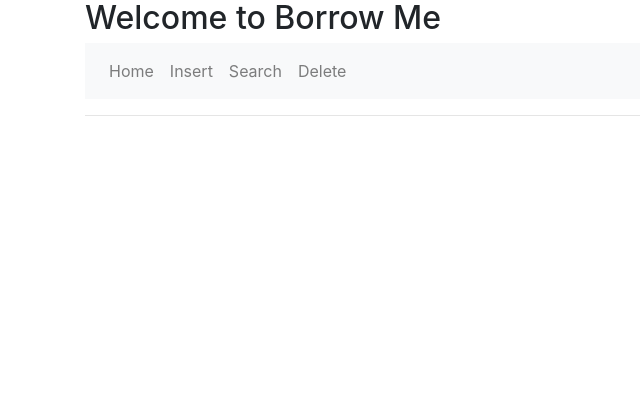
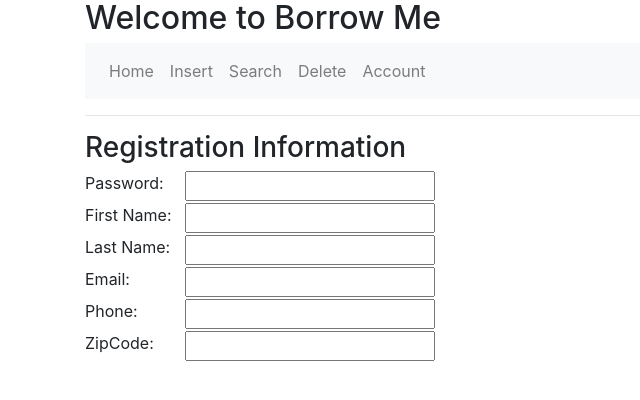
Before and after one commit to shikhar4/CS411_Project, a React (Create React App) app in the folder client/: page /my_account in a window 1280 px wide. Shown: the top 400 px of the page, without its empty margins (0-640 px from the left). Built offline with nearby package versions, Linux system fonts and the light colour scheme.

Commit message:
front end code for update working, need to write linkage and sql code

```diff
--- a/client/src/App.js
+++ b/client/src/App.js
@@ -1,6 +1,5 @@
 import './App.css';
 import React, {Component} from 'react';
-import { useEffect,useState } from "react";
 //import {BrowserRouter as Router,Route,Switch} from "react-router-dom";
 import { Navbar,Nav,NavDropdown } from "react-bootstrap";
 import Axios from 'axios'
@@ -10,7 +9,7 @@ import register from './register';
 import Search from './search';
 import Delete from './Delete';
 import insert from './insert';
-
+import my_account from './my_account';
 
 import ReactDOM from 'react-dom';
 import { BrowserRouter as Router, Switch, Route, Link } from 'react-router-dom';
@@ -29,6 +28,7 @@ class App extends Component {
             <li><Link to={'/insert'} className="nav-link">Insert</Link></li>
             <li><Link to={'/search'} className="nav-link">Search</Link></li>
             <li><Link to={'/delete'} className="nav-link">Delete</Link></li>
+            <li><Link to={'/my_account'} className="nav-link">Account</Link></li>
           </ul>
           </nav>
           <hr />
@@ -39,6 +39,7 @@ class App extends Component {
               <Route path='/insert' component={insert} />
               <Route path='/search' component={Search} />
               <Route path='/Delete' component={Delete} />
+              <Route path='/my_account' component={my_account} />
           </Switch>
         </div>
       </Router>
--- a/client/src/Delete.js
+++ b/client/src/Delete.js
@@ -16,7 +16,7 @@ class Delete extends Component{
 
     deleteEntry(){
         Axios.post('http://localhost:3001/api/delete',
-        {user:this.state.userName, product:this.state.productName}).then(()=>{
+        {user:localStorage.getItem("user_id_global"), product:this.state.productName}).then(()=>{
           alert('successful delete')
         })
         this.setState({ userName: ''});
@@ -27,7 +27,6 @@ class Delete extends Component{
         return(
             <>
             <h3>Delete Product</h3>
-            <label className = "InputLabels">User Name:</label><input type="text"  value = {this.state.userName} onChange={this.handleChange_userName} class = "Input" placeholder = "User Name" />
             <label className = "InputLabels">Product:</label><input type="text"  value = {this.state.productName} onChange={this.handleChange_productName} class = "Input" placeholder = "Produt Name" />
 
             <button className = "submitInfoButton" onClick={this.deleteEntry}>Delete Product</button>
--- a/client/src/Login.js
+++ b/client/src/Login.js
@@ -2,7 +2,6 @@ import React, { Component } from 'react';
 import { Button, FormGroup, FormControl, FormLabel,Form } from "react-bootstrap";
 import {Link} from 'react-router-dom';
 import Axios from 'axios'
-import { useEffect,useState } from "react";
 import { Redirect } from 'react-router-dom/cjs/react-router-dom.min';
 import Home from './Home';
 import Search from './search';
@@ -40,6 +39,13 @@ login() {
       this.setState({first_name:res.data[0].FirstName})
       this.setState({user_id_gobal: res.data[0].userID})
       this.setState({LoggedIn: true})
+
+      localStorage.setItem("firstname_global", res.data[0].FirstName);
+      localStorage.setItem("lastname_global", res.data[0].LastName);
+      localStorage.setItem("email_global", res.data[0].Email);
+      localStorage.setItem("phonenumber_global", res.data[0].PhoneNumber);
+      localStorage.setItem("zipcode_global", res.data[0].zipCode);
+      localStorage.setItem("password_global", res.data[0].password);
     }
 
 
--- /dev/null
+++ b/client/src/my_account.js
@@ -0,0 +1,81 @@
+import React, { Component } from 'react';
+import Axios from 'axios'
+import { Button, FormGroup, FormControl, FormLabel,Form } from "react-bootstrap";
+import {Link} from 'react-router-dom';
+import { Redirect } from 'react-router-dom/cjs/react-router-dom.min';
+
+
+
+
+class my_account extends Component {
+
+    constructor(props){
+        super(props);
+        this.state = {
+            userId:"'",
+            password:localStorage.getItem("password_global"),
+            firstName:localStorage.getItem("firstname_global"),
+            lastName:localStorage.getItem("lastname_global"),
+            email: localStorage.getItem("email_global"),
+            phoneNumber:localStorage.getItem("phonenumber_global"),
+            zipCode:localStorage.getItem("zipcode_global"),
+            submit:false
+        };
+       this.handleChange_userid = this.handleChange_userid.bind(this);
+       this.handleChange_password = this.handleChange_password.bind(this);
+       this.handleChange_firstName = this.handleChange_firstName.bind(this);
+       this.handleChange_lastName = this.handleChange_lastName.bind(this);
+       this.handleChange_email= this.handleChange_email.bind(this);
+       this.handleChange_phoneNumber= this.handleChange_phoneNumber.bind(this);
+       this.handleChange_zipCode= this.handleChange_zipCode.bind(this);
+
+
+       this.submitupdate = this.submitupdate.bind(this);
+    };
+     submitupdate() {
+
+    }
+
+
+  render() {
+
+    return (
+      <>
+      <h3>Registration Information</h3>
+      <div>
+
+        <label className = "InputLabels">Password:</label><input type="password"  value = {this.state.password} onChange={this.handleChange_password} class = "Input" placeholder  = {this.state.password} />
+        <label className = "InputLabels">First Name:</label><input type="text"  value = {this.state.firstName} onChange={this.handleChange_firstName} class = "Input" placeholder = {this.state.firstName} />
+        <label className = "InputLabels">Last Name:</label><input type="text"  value = {this.state.lastName} onChange={this.handleChange_lastName} class = "Input" placeholder = {this.state.lastName} />
+        <label className = "InputLabels">Email:</label><input type="text"  value = {this.state.email} onChange={this.handleChange_email} class = "Input" placeholder = {this.state.email} />
+        <label className = "InputLabels">Phone:</label><input type="text"  value = {this.state.phoneNumber} onChange={this.handleChange_phoneNumber} class = "Input" placeholder = {this.state.phoneNumber} />
+        <label className = "InputLabels">ZipCode:</label><input type="text"  value = {this.state.zipCode} onChange={this.handleChange_zipCode} class = "Input" placeholder = {this.state.zipCode} />
+      </div>
+      </>
+
+  )};
+
+ handleChange_userid(evt) {
+    this.setState({ userId: evt.target.value});
+ };
+ handleChange_password(evt) {
+    this.setState({ password: evt.target.value});
+ };
+ handleChange_firstName(evt) {
+  this.setState({ firstName: evt.target.value});
+};
+handleChange_lastName(evt) {
+  this.setState({ lastName: evt.target.value});
+};
+handleChange_email(evt) {
+  this.setState({ email: evt.target.value});
+};
+handleChange_phoneNumber(evt) {
+  this.setState({ phoneNumber: evt.target.value});
+};
+handleChange_zipCode(evt) {
+  this.setState({ zipCode: evt.target.value});
+};
+}
+
+export default my_account;
--- a/client/src/register.js
+++ b/client/src/register.js
@@ -1,11 +1,10 @@
 import React, { Component } from 'react';
 import Axios from 'axios'
-import { useEffect,useState } from "react";
 import { Button, FormGroup, FormControl, FormLabel,Form } from "react-bootstrap";
 import {Link} from 'react-router-dom';
 import { Redirect } from 'react-router-dom/cjs/react-router-dom.min';
 
-class Insert extends Component {
+class Register extends Component {
     constructor(props){
         super(props);
         this.state = {
@@ -97,4 +96,4 @@ handleChange_zipCode(evt) {
 
 }
 
-export default Insert;
+export default Register;
--- a/client/src/search.js
+++ b/client/src/search.js
@@ -110,7 +110,7 @@ class Search extends Component {
 
      search() {
     Axios.post('http://localhost:3001/api/search',
-    {userID:1}).then((res)=>{
+    {userID:localStorage.getItem("user_id_global")}).then((res)=>{
       var data = []
       product_table = [];
       for(var i = 0; i < res.data.length; i++)
```
Also changed, not shown: 1 other file (tests, documents, lock files or other folders).
